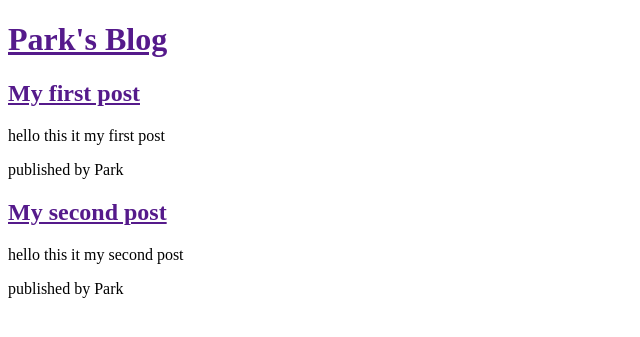
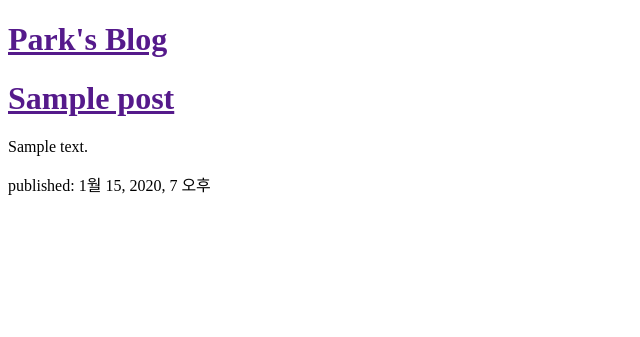
Before and after one commit to parktaehyun11/my-first-blog, a Django app: template mysite/blog/templates/blog/post_list.html in a window 1280 px wide. Shown: the top 337 px of the page, without its empty margins (0-640 px from the left). Run offline with Django 3.2, Linux system fonts and the light colour scheme; the template is opened without the code that fills it: values that come from a table or form of the project are taken from there, others are empty; tables that the repository leaves empty hold one stand-in row (values such as "Sample post").

Commit message:
Modified templates to display posts from database.

```diff
--- a/mysite/blog/templates/blog/post_list.html
+++ b/mysite/blog/templates/blog/post_list.html
@@ -8,7 +8,14 @@
         <div>
             <h1><a href="">Park's Blog</a></h1>
         </div>
-
+        {% for post in posts %}
+        <div>
+            <h1><a href="">{{ post.title }}</a></h1>
+            <p>{{ post.text|linebreaksbr }}</p>
+            <p>published: {{ post.published_date }}</p>
+        </div>
+        {% endfor %}
+<!--
         <div>
             <h2><a href="">My first post</a></h2>
             <p>hello this it my first post</p>
@@ -20,5 +27,6 @@
             <p>hello this it my second post</p>
             <p>published by Park</p>
         </div>
+-->
     </body>
 </html>
--- a/mysite/blog/views.py
+++ b/mysite/blog/views.py
@@ -1,5 +1,7 @@
 from django.shortcuts import render
-
+from .models import Post
+from django.utils import timezone
 
 def post_list(request):
-    return render(request, 'blog/post_list.html', {})
+    posts = Post.objects.filter(published_date__lte=timezone.now()).order_by('published_date')
+    return render(request, 'blog/post_list.html', {'posts': posts})
```
